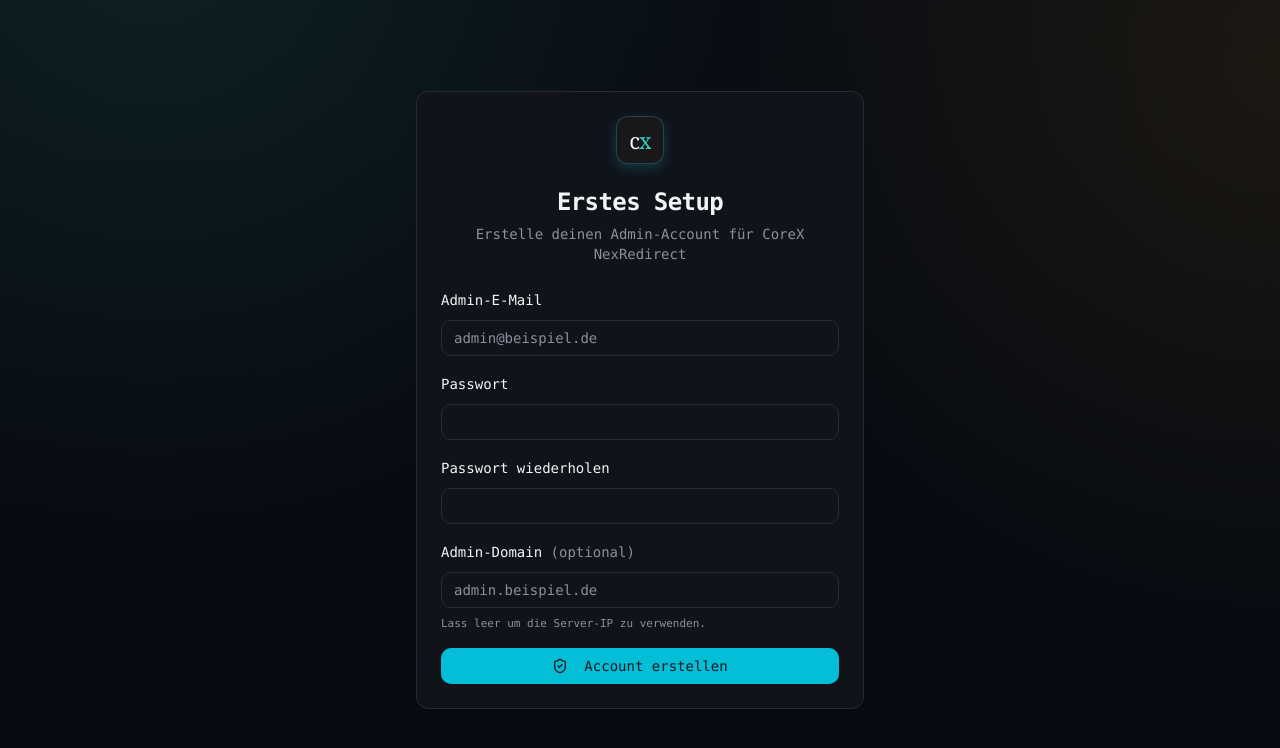
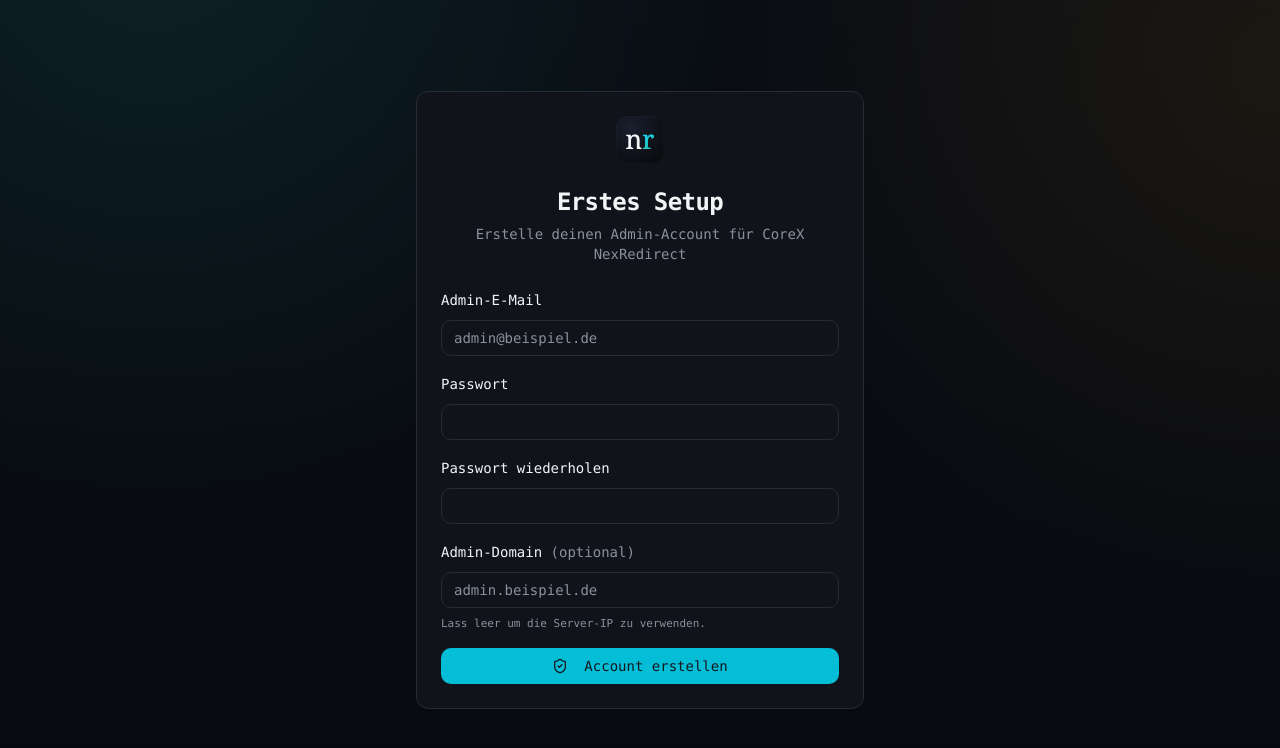
Before and after one commit to cx-mgmt/cx-o-nexredirect, a Next.js app: page /setup in a window 1280 px wide. Shown: the top 748 px of the page. Built offline with nearby package versions, Linux system fonts and the light colour scheme; no server answers; the database is empty.

Commit message:
Add NexRedirect logo (nr) — adapted from CoreXVoice nv-icon

```diff
--- a/components/Logo.tsx
+++ b/components/Logo.tsx
@@ -1,14 +1,52 @@
 export function Logo({ size = 32 }: { size?: number }) {
-  const fontSize = Math.round(size * 0.46);
   return (
-    <div
-      className="flex items-center justify-center rounded-lg border border-cyan-300/20 bg-zinc-900 shadow-[0_4px_12px_rgba(34,211,238,0.2)]"
-      style={{ width: size, height: size, fontFamily: "Georgia,'Times New Roman',serif" }}
+    <svg
+      viewBox="0 0 80 80"
+      xmlns="http://www.w3.org/2000/svg"
+      width={size}
+      height={size}
+      style={{ display: "block" }}
     >
-      <span style={{ fontSize, fontWeight: 400, letterSpacing: "-1px", lineHeight: 1 }}>
-        <span style={{ color: "#f3f4f6" }}>c</span>
-        <span style={{ background: "linear-gradient(135deg,#22d3ee,#34d399)", WebkitBackgroundClip: "text", WebkitTextFillColor: "transparent", backgroundClip: "text" }}>x</span>
-      </span>
-    </div>
+      <defs>
+        <linearGradient id="nr-line" x1="0%" y1="0%" x2="100%" y2="100%">
+          <stop offset="0%" stopColor="#22d3ee" />
+          <stop offset="100%" stopColor="#34d399" />
+        </linearGradient>
+        <radialGradient id="nr-bg" cx="30%" cy="25%" r="85%">
+          <stop offset="0%" stopColor="#1a1f2e" />
+          <stop offset="100%" stopColor="#0a0c10" />
+        </radialGradient>
+        <linearGradient id="nr-r" x1="0%" y1="0%" x2="100%" y2="100%">
+          <stop offset="0%" stopColor="#67e8f9" />
+          <stop offset="55%" stopColor="#22d3ee" />
+          <stop offset="100%" stopColor="#10b981" />
+        </linearGradient>
+        <filter id="nr-glow" x="-40%" y="-40%" width="180%" height="180%">
+          <feGaussianBlur stdDeviation="1.2" result="blur" />
+          <feMerge>
+            <feMergeNode in="blur" />
+            <feMergeNode in="SourceGraphic" />
+          </feMerge>
+        </filter>
+      </defs>
+      <rect width="80" height="80" rx="20" fill="url(#nr-bg)" />
+      <rect x="0.5" y="0.5" width="79" height="79" rx="19.5" fill="none" stroke="#ffffff" strokeOpacity="0.06" strokeWidth="1" />
+      <g filter="url(#nr-glow)">
+        <text
+          x="40"
+          y="55"
+          textAnchor="middle"
+          textLength="48"
+          lengthAdjust="spacingAndGlyphs"
+          fontFamily="Georgia,'Times New Roman',serif"
+          fontSize="44"
+          fontWeight="400"
+          fill="#f3f4f6"
+        >
+          n<tspan fill="url(#nr-r)">r</tspan>
+        </text>
+      </g>
+      <line x1="24" y1="63" x2="56" y2="63" stroke="url(#nr-line)" strokeWidth="1.2" strokeLinecap="round" opacity="0.7" />
+    </svg>
   );
 }
```
Also changed, not shown: app/icon.svg (added), public/nr-icon.svg (added).
